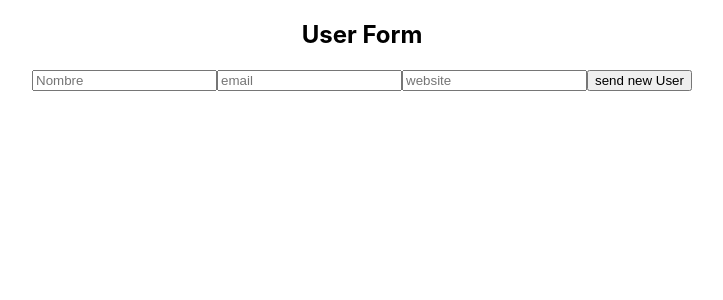
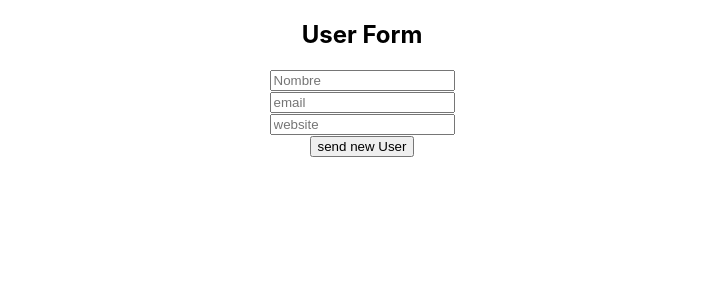
Before and after one commit to pablojavierjimenez/ReactJS-y-redux, a React (Create React App) app: page / in a window 1280 px wide. Shown: the top 300 px of the page, without its empty margins (278-1001 px from the left). Built offline with nearby package versions, Linux system fonts and the light colour scheme; no server answers.

Commit message:
38. Validando los campos del formulario

```diff
--- a/src/components/UserForm/UserForm.js
+++ b/src/components/UserForm/UserForm.js
@@ -1,8 +1,25 @@
 import React, {Component } from "react";
 import { act } from "react-dom/test-utils";
 
+const validate = values =>{
+  console.log('sin errors',values);
+  const errors = {};
+  if (!values.name){
+    errors.name = 'Nombre campo es obligatorio'
+  }
+  if (!values.email){
+    errors.email = 'Email campo es obligatorio'
+  }
+  if (!values.website){
+    errors.website = 'Website campo es obligatorio'
+  }
+  return errors;
+}
+
 export default class UserForm extends Component {
-  state = {};
+  state = {
+    errors:{}
+  };
 
   handleChange = ({target}) => {
     this.setState({
@@ -12,18 +29,38 @@ export default class UserForm extends Component {
   }
 
   onSubmitForm = (e) => {
+    // console.log(e.target);
     e.preventDefault();
+    const {errors, ...sinErrors} = this.state;
+    const result = validate(sinErrors);
+    this.setState({
+      errors: result
+    })
+    if (!Object.keys(result).length) {
+      // envio
+      e.target.reset();
+    }
     console.log(this.state);
   }
   render() {
     const { actualUser } = this.props;
+    const {errors} = this.state;
     return (
-      <form>
+      <form onSubmit={this.onSubmitForm}>
         <h2>User Form {actualUser}</h2>
-        <input name="name" type="text" placeholder="Nombre" onChange={this.handleChange}/>
-        <input name="email" type="email" placeholder="email" onChange={this.handleChange}/>
-        <input name="website" type="text" placeholder="website" onChange={this.handleChange}/>
-        <input name="submit" type="submit" value="send new User" onClick={this.onSubmitForm}/>
+        <div>
+          <input name="name" type="text" placeholder="Nombre" onChange={this.handleChange}/><br/>
+          {errors.name && <small><mark>{errors.name}</mark></small>}
+        </div>
+        <div>
+          <input name="email" type="email" placeholder="email" onChange={this.handleChange}/><br/>
+          {errors.email && <small><mark>{errors.email}</mark></small>}
+        </div>
+        <div>
+          <input name="website" type="text" placeholder="website" onChange={this.handleChange}/><br/>
+          {errors.website && <small><mark>{errors.website}</mark></small>}
+        </div>
+        <input name="submit" type="submit" value="send new User"/>
       </form>
     );
   }
```
